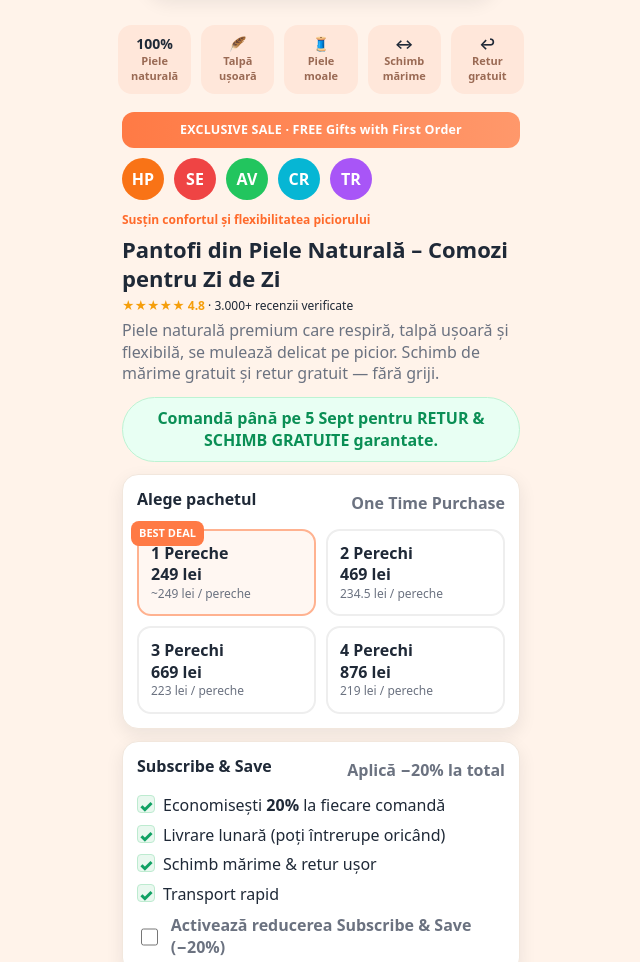
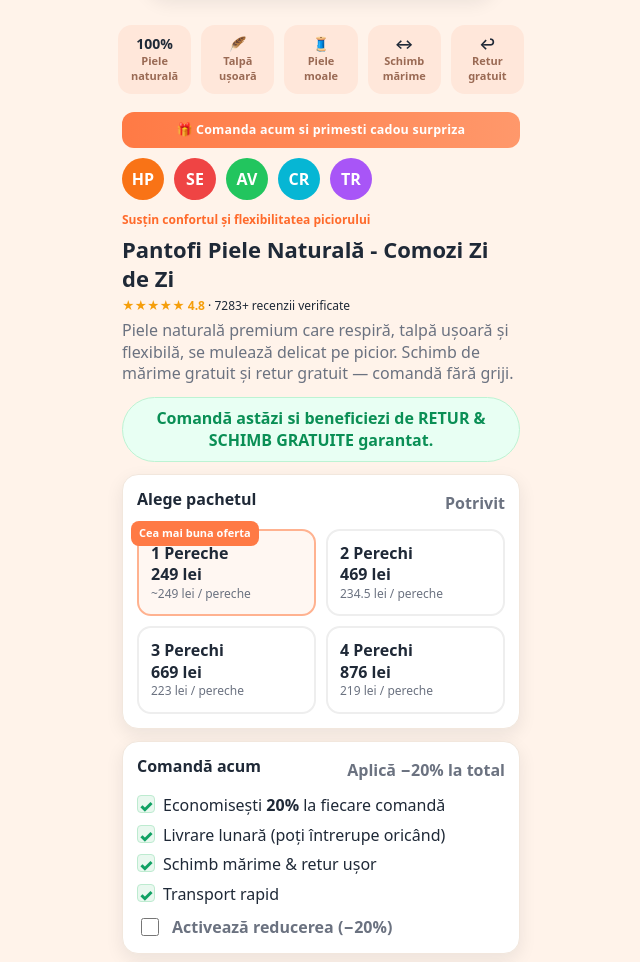
Before and after one commit to afkishere/lp, a plain HTML site: page index.html in a window 1280 px wide. Shown: the part 537-1499 px from the top of the page, without its empty margins (319-959 px from the left). Drawn offline with Linux system fonts and the light colour scheme.

Commit message:
Update index.html

```diff
--- a/index.html
+++ b/index.html
@@ -160,7 +160,7 @@
     </div>
 
     <!-- Orange sale bar -->
-    <div class="sale-bar">EXCLUSIVE SALE · FREE Gifts with First Order</div>
+    <div class="sale-bar">🎁 Comanda acum si primesti cadou surpriza</div>
 
     <!-- Avatars -->
     <div class="avatars">
@@ -174,29 +174,29 @@
     <!-- Copy -->
     <div class="copy">
       <div class="eyebrow">Susțin confortul și flexibilitatea piciorului</div>
-      <h2 class="title">Pantofi din Piele Naturală – Comozi pentru Zi de Zi</h2>
-      <div class="tiny"><span class="rating">★★★★★ 4.8</span> · 3.000+ recenzii verificate</div>
+      <h2 class="title">Pantofi Piele Naturală - Comozi Zi de Zi</h2>
+      <div class="tiny"><span class="rating">★★★★★ 4.8</span> · 7283+ recenzii verificate</div>
       <p class="desc">
         Piele naturală premium care respiră, talpă ușoară și flexibilă, se mulează delicat pe picior.
-        Schimb de mărime gratuit și retur gratuit — fără griji.
+        Schimb de mărime gratuit și retur gratuit — comandă fără griji.
       </p>
     </div>
 
     <!-- Deadline pill -->
-    <div class="deadline">Comandă până pe <b>5 Sept</b> pentru <b>RETUR &amp; SCHIMB GRATUITE</b> garantate.</div>
+    <div class="deadline">Comandă <b>astăzi</b> si beneficiezi de <b>RETUR &amp; SCHIMB GRATUITE</b> garantat.</div>
 
     <!-- One-time purchase card (package selector) -->
     <section class="card" id="one-time-card">
       <div class="row-split">
         <h3>Alege pachetul</h3>
-        <div class="subtle">One Time Purchase</div>
+        <div class="subtle">Potrivit</div>
       </div>
 
       <div class="packs" id="packs">
         <!-- BEST DEAL -->
         <label class="pack active" data-qty="1" data-price="249">
           <input type="radio" name="pack" checked />
-          <div class="ribbon">BEST DEAL</div>
+          <div class="ribbon">Cea mai buna oferta</div>
           <div class="k">1 Pereche</div>
           <div class="p">249 lei</div>
           <div class="u">~249 lei / pereche</div>
@@ -225,10 +225,10 @@
       </div>
     </section>
 
-    <!-- Subscribe & Save (kept for identical order/layout) -->
+    <!-- Comanda acum si (kept for identical order/layout) -->
     <section class="card" id="sub-card">
       <div class="row-split">
-        <h3>Subscribe &amp; Save</h3>
+        <h3>Comandă acum</h3>
         <div class="subtle">Aplică <b>−20%</b> la total</div>
       </div>
       <div class="checklist">
@@ -239,7 +239,7 @@
       </div>
       <div style="margin-top:10px;display:flex;align-items:center;gap:10px">
         <input id="subscribe" type="checkbox" style="width:18px;height:18px" />
-        <label for="subscribe" class="subtle">Activează reducerea Subscribe &amp; Save (−20%)</label>
+        <label for="subscribe" class="subtle">Activează reducerea (−20%)</label>
       </div>
     </section>
 
```
